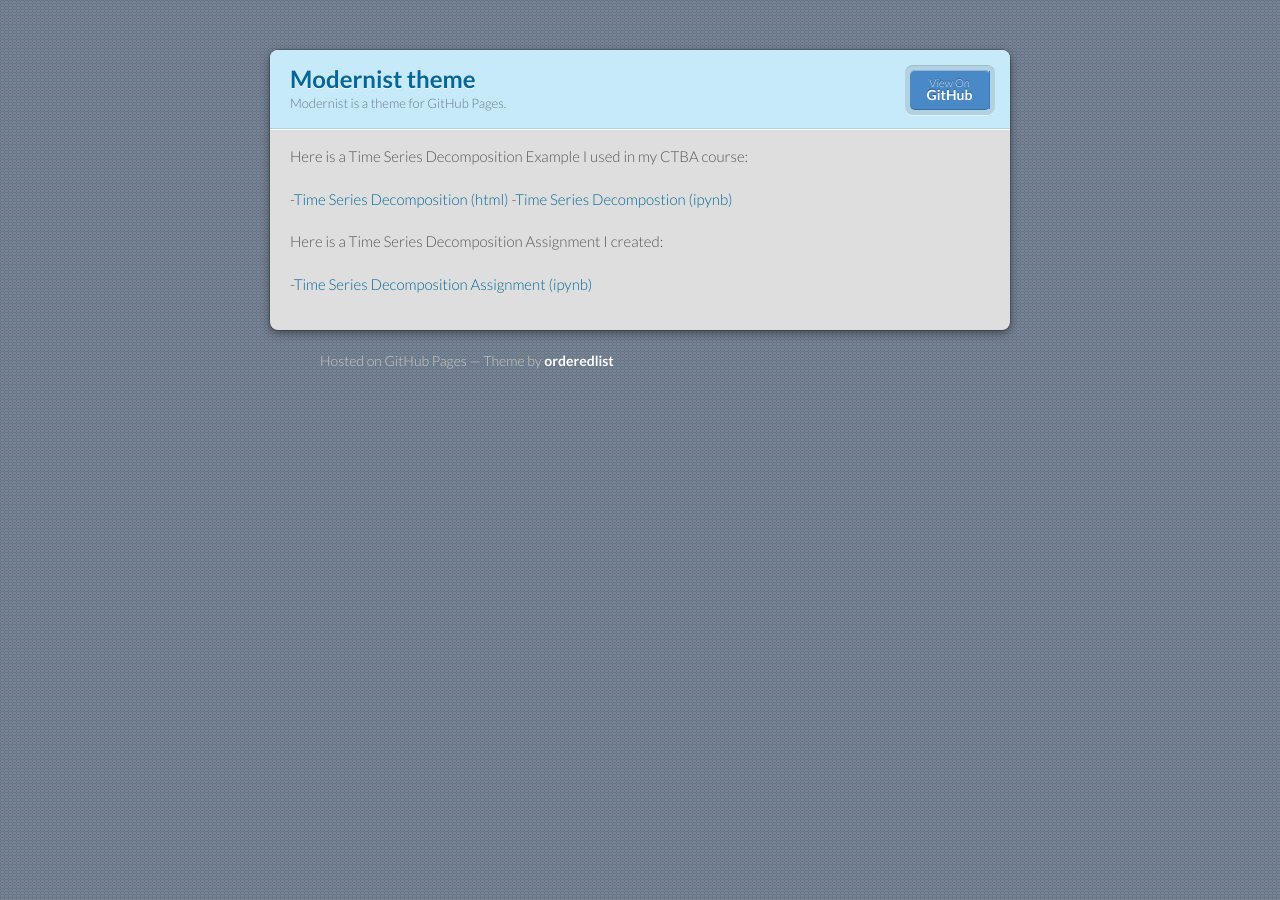
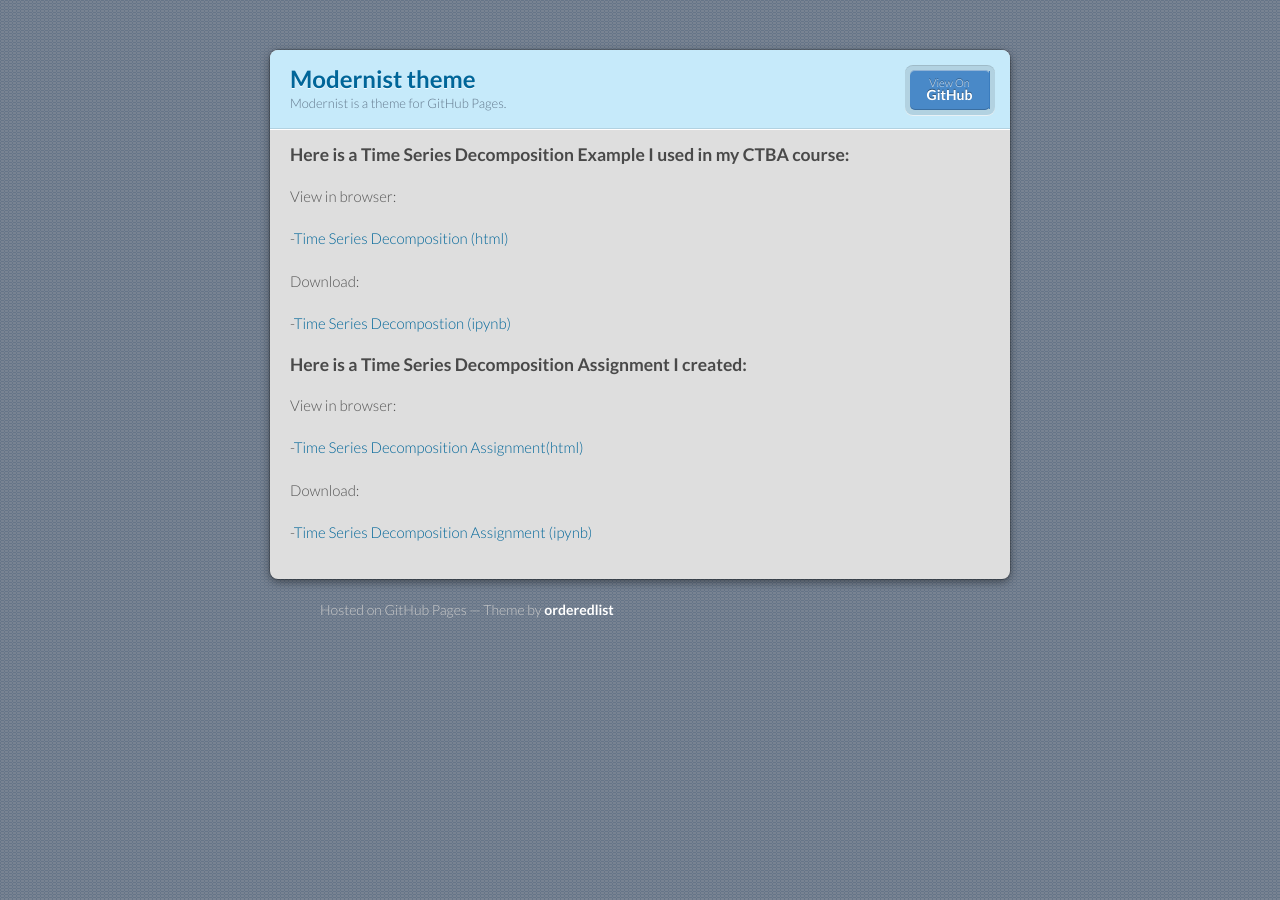
Before and after one commit to alekpeters/alekpeters.github.io, a Jekyll site: the page built from timeseries/index.md, in a window 1280 px wide. Built offline with Jekyll 4.4.1, drawn with Linux system fonts in a browser that asks for light colours; our own code applies the rules of GitHub Pages for plain Markdown files.

Commit message:
Update index.md

```diff
--- a/timeseries/index.md
+++ b/timeseries/index.md
@@ -3,11 +3,22 @@ title: TimeSeries Decomposition
 description: Course Content
 ---
 
-Here is a Time Series Decomposition Example I used in my CTBA course:
+### Here is a Time Series Decomposition Example I used in my CTBA course:
+
+View in browser:
 
 -[Time Series Decomposition (html)](TimeSeriesDecomposition.html)
+
+Download:
+
 -[Time Series Decompostion (ipynb)](TimeSeriesDecompostion.ipynb)
 
-Here is a Time Series Decomposition Assignment I created:
+### Here is a Time Series Decomposition Assignment I created:
+
+View in browser:
+
+-[Time Series Decomposition Assignment(html)](M3TimeSeriesDecompositionAssignment.ipynb)
+
+Download:
 
 -[Time Series Decomposition Assignment (ipynb)](M3TimeSeriesDecompositionAssignment.ipynb)
```
